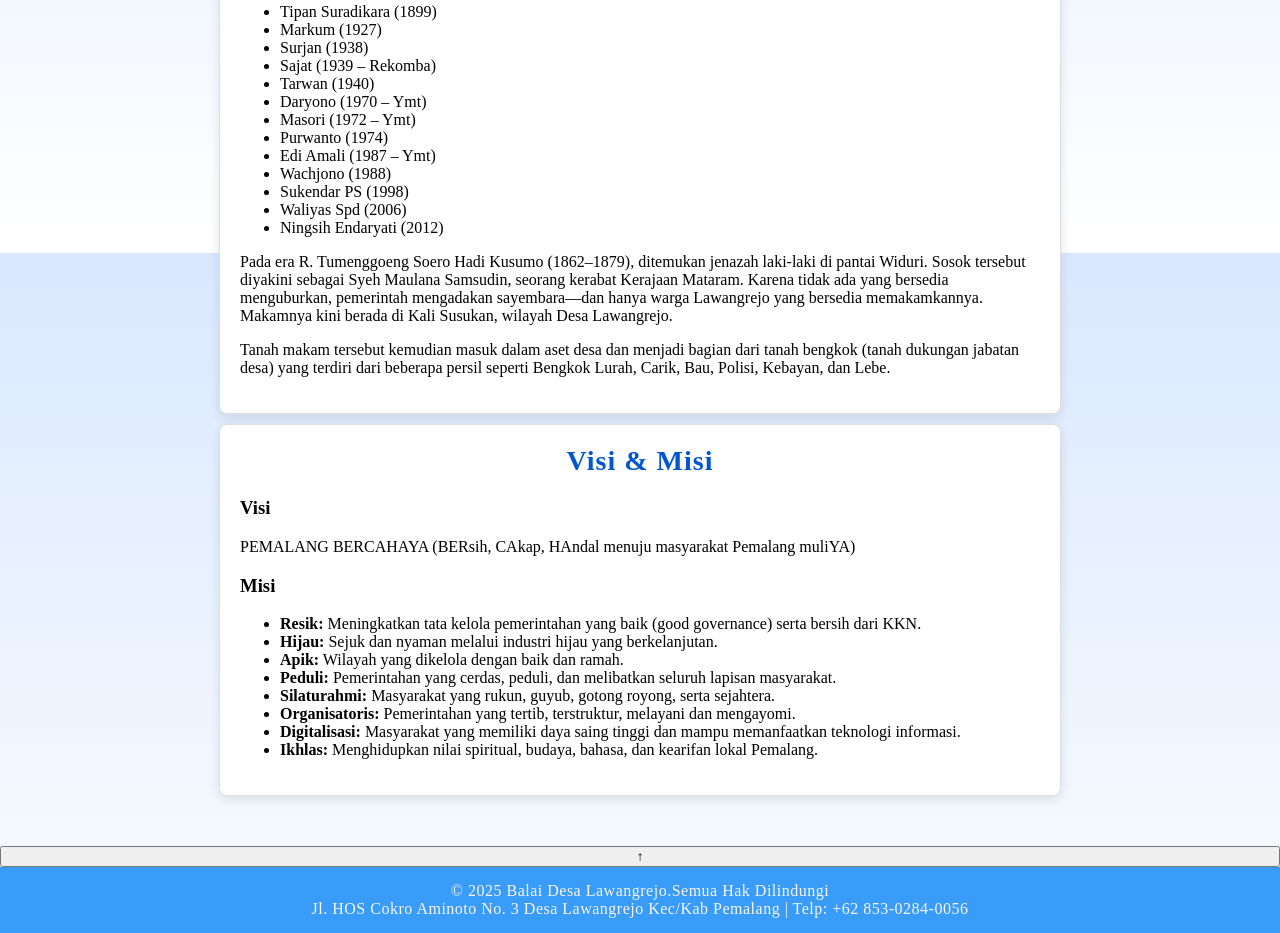
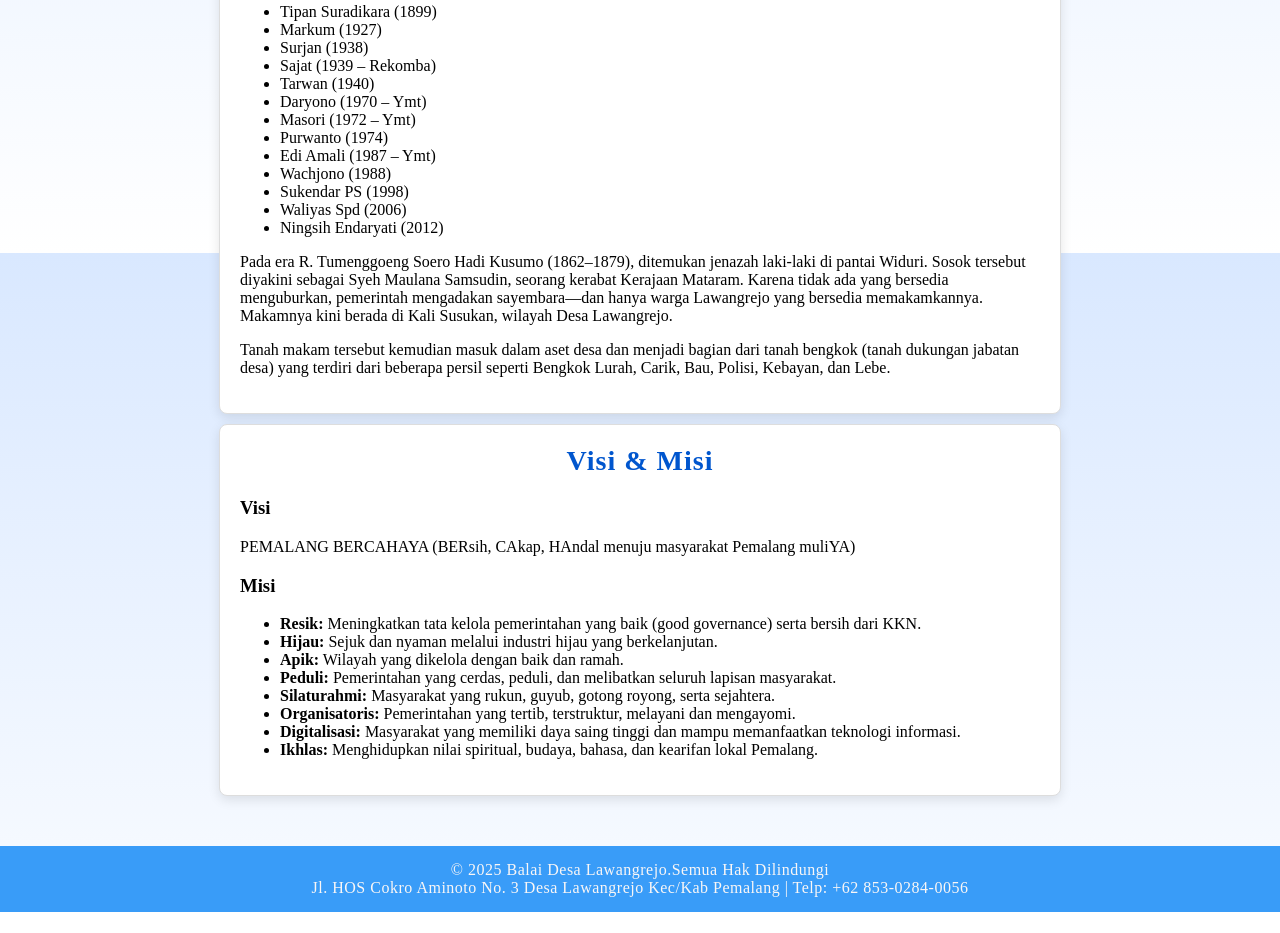
Before and after one commit to ana00l/web_desa-lawangrejo, a plain HTML site: page about.html in a window 1280 px wide. Shown: the part 547-1480 px from the top of the page. After the commit the page ends 1459 px from the top, so only its background shows below. Drawn offline with Linux system fonts and the light colour scheme.

Commit message:
Add files via upload

```diff
--- a/about.html
+++ b/about.html
@@ -128,7 +128,6 @@
     </section>
 
   </main>
-  <button id="backToTopBtn" class="back-to-top" title="Back to top">↑</button>
 
   <footer class="footer">
     <div>© 2025 Balai Desa Lawangrejo.Semua Hak Dilindungi</div>
```
